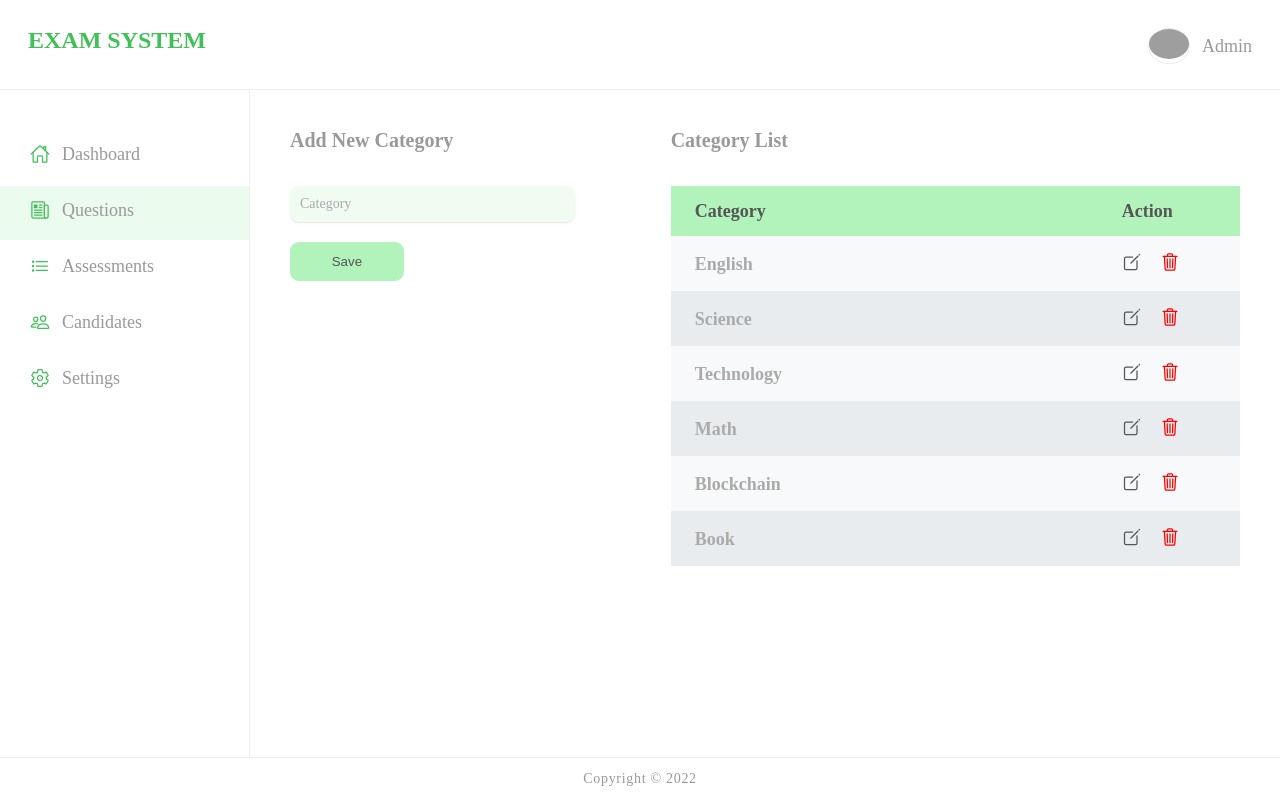
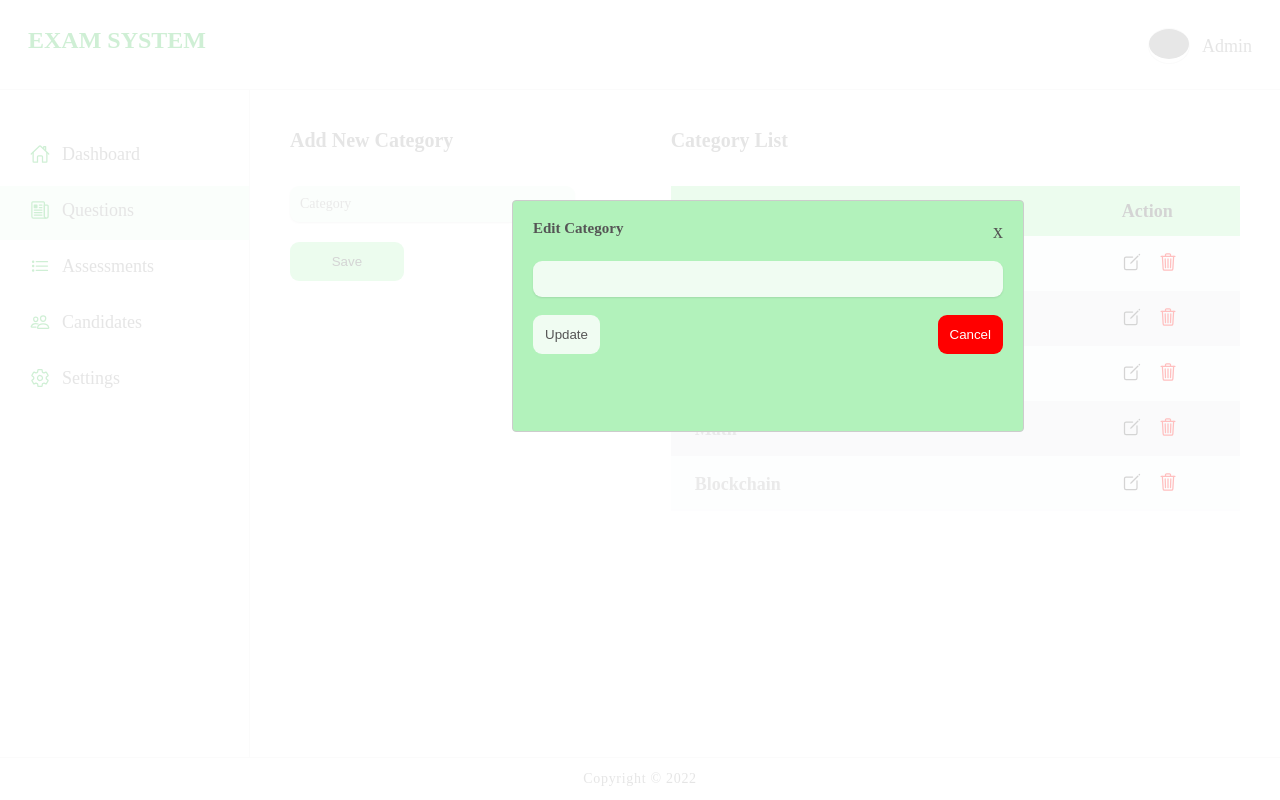
Before and after one commit to Nnvemeka/Exam-system, a React (Create React App) app: page /questions/question-category in a window 1280 px wide. Both pictures are taken after a click on the button 1140 px from the left and 263 px from the top of the page. Built offline with nearby package versions, Linux system fonts and the light colour scheme; data requests are answered from the project's data file; grey boxes are pictures that could not be loaded.

Commit message:
Added a react modal for the edit category button

```diff
--- a/db.json
+++ b/db.json
@@ -19,10 +19,6 @@
     {
       "description": "Blockchain",
       "id": 5
-    },
-    {
-      "description": "Book",
-      "id": 6
     }
   ],
   "Questions": [
--- a/package.json
+++ b/package.json
@@ -10,6 +10,7 @@
     "json-server": "^0.17.0",
     "react": "^18.2.0",
     "react-dom": "^18.2.0",
+    "react-modal": "^3.16.1",
     "react-router-dom": "^6.4.1",
     "react-scripts": "5.0.1"
   },
--- a/src/app.css
+++ b/src/app.css
@@ -16,3 +16,12 @@ body {
 ion-icon {
     pointer-events: none;
 }
+
+.loading {
+    display: flex;
+    justify-content: center;
+    align-items: center;
+    text-align: center;
+    min-height: 50vh;
+    color: #40c057;
+}
--- a/src/components/nav/Nav.jsx
+++ b/src/components/nav/Nav.jsx
@@ -1,5 +1,5 @@
 import React from 'react'
-import { Link, NavLink } from 'react-router-dom'
+import { NavLink } from 'react-router-dom'
 import './nav.css'
 
 const Nav = () => {
--- a/src/pages/question-category/QuestionCategory.jsx
+++ b/src/pages/question-category/QuestionCategory.jsx
@@ -1,22 +1,37 @@
 import React, { useState } from 'react'
 import { useAddCategoriesData, useCategoriesData } from '../../hooks/useCategories'
+import ReactModal from 'react-modal'
 import './questionCategory.css'
 
 const QuestionCategory = () => {
-    const [category, setCategory] = useState('')
+    const [category, setCategory] = useState('');
+    const [onEditModal, setOnEditModal] = useState(false);
+    const [onDeleteModal, setOnDeleteModal] = useState(false);
 
     const { isLoading, data } = useCategoriesData()
-    const {mutate: addCatergory} = useAddCategoriesData()
+    const { mutate: addCategory } = useAddCategoriesData()
+
+    const openEditModal = () => {
+        setOnEditModal(true)
+    }
+
+    const closeEditModal = () => {
+        setOnEditModal(false)
+    }
+
+    const openDeleteModal = () => {
+        setOnDeleteModal(true)
+    }
 
     const handleSubmit = (e) => {
         e.preventDefault()
-        addCatergory({description: category})
+        addCategory({ description: category })
 
         e.target.reset()
     }
 
     if (isLoading) {
-        return <h4 className='cat-loading'>Loading...</h4>
+        return <h4 className='loading'>Loading...</h4>
     }
 
     return (
@@ -40,17 +55,19 @@ const QuestionCategory = () => {
                         </thead>
 
                         <tbody>
-                            {data?.data.map((cat, i) => {
+                            {data?.data.map(({ id, description }) => {
                                 return (
-                                    <tr key={i}>
-                                        <th>{cat.description}</th>
+                                    <tr key={id}>
+                                        <th>{description}</th>
                                         <td>
-                                            <button>
-                                                <ion-icon name="create-outline" class="action-icon edit"></ion-icon>
-                                            </button>
-                                            <button>
-                                                <ion-icon name="trash-outline" class="action-icon trash"></ion-icon>
-                                            </button>
+                                            <div className='btn-container'>
+                                                <button onClick={openEditModal}>
+                                                    <ion-icon name="create-outline" class="action-icon edit"></ion-icon>
+                                                </button>
+                                                <button>
+                                                    <ion-icon name="trash-outline" class="action-icon trash"></ion-icon>
+                                                </button>
+                                            </div>
                                         </td>
                                     </tr>
                                 )
@@ -59,6 +76,48 @@ const QuestionCategory = () => {
                     </table>
                 </div>
             </div>
+            <ReactModal
+                isOpen={onEditModal}
+                onRequestClose={closeEditModal}
+                contentLabel="Edit Category"
+                ariaHideApp={false}
+                closeTimeoutMS={200}
+                className="modal"
+                style={{
+                    overlay: {
+                      position: 'fixed',
+                      top: 0,
+                      left: 0,
+                      right: 0,
+                      bottom: 0,
+                      backgroundColor: 'rgba(255, 255, 255, 0.75)'
+                    },
+                    content: {
+                      position: 'absolute',
+                      top: '25%',
+                      left: '40%',
+                      right: '20%',
+                      bottom: '46%',
+                      border: '1px solid #ccc',
+                      background: '#b2f2bb',
+                      overflow: 'auto',
+                      WebkitOverflowScrolling: 'touch',
+                      borderRadius: '4px',
+                      outline: 'none',
+                      padding: '20px'
+                    }
+                  }}
+            >
+                <div className="modal-header">
+                    <h2>Edit Category</h2>
+                    <span onClick={closeEditModal}>x</span>
+                </div>
+                <input type="text" className='modal-input'/>
+                <div className="modal-button">
+                    <button className='modal-update-btn'>Update</button>
+                    <button className='modal-cancel-btn'>Cancel</button>
+                </div>
+            </ReactModal>
         </main>
     )
 }
--- a/src/pages/question-category/questionCategory.css
+++ b/src/pages/question-category/questionCategory.css
@@ -88,6 +88,12 @@ tbody tr:nth-child(even) {
     background-color: #e9ecef;
 }
 
+.btn-container {
+    display: flex;
+    align-items: center;
+    gap: 1.6rem;
+}
+
 td button {
     border: none;
     cursor: pointer;
@@ -101,18 +107,102 @@ td button {
 
 .edit {
     color: #555;
-    margin-right: 1.8rem;
 }
 
 .trash {
     color: red;
 }
 
-.cat-loading {
+/* MODAL */
+
+/* .ReactModalPortal > div {
+    opacity: 0;
+} */
+
+.ReactModalPortal .ReactModal__Overlay {
+    position: fixed;
+    top: 0;
+    left: 0;
+    right: 0;
+    bottom: 0;
+    transition: opacity 200ms ease-in-out;
+    background-Color: 'rgba(255, 255, 255, 0.75)';
+}
+
+/*
+.ReactModalPortal .ReactModal__Overlay--after-open {
+    opacity: 1;
+}
+
+.ReactModalPortal .ReactModal__Overlay--before-close {
+    opacity: 0;
+} */
+
+.modal {
+    background: #b2f2bb;
+    color: #555;
+    max-width: 50%;
+    outline: none;
+    padding: 2rem;
+    text-align: center;
+}
+
+.modal-header {
     display: flex;
-    justify-content: center;
+    align-items: stretch;
+    justify-content: space-between;
+}
+
+.modal-header span {
+    font-size: 2rem;
+    cursor: pointer;
+    margin-bottom: 2rem;
+}
+
+.modal-input {
+    width: 100%;
+    padding: 1rem;
+    font-size: 1.4rem;
+    font-family: inherit;
+    color: inherit;
+    border: none;
+    background-color: #f0fcf2;
+    border-radius: 9px;
+    box-shadow: 0 1px 2px rgba(0, 0, 0, 0.1);
+    margin-bottom: 1.8rem;
+}
+
+.modal-button {
+    display: flex;
     align-items: center;
-    text-align: center;
-    min-height: 50vh;
-    color: #40c057;
+    justify-content: space-between;
 }
+
+.modal-update-btn {
+    background: none;
+    padding: 1.6rem 3.2rem;
+    color: #555;
+    padding: 1.2rem;
+    border-radius: 9px;
+    border: none;
+    cursor: pointer;
+    transition: all 0.3s;
+    background-color: #f0fcf2;
+}
+
+.modal-cancel-btn {
+    background: none;
+    padding: 1.6rem 3.2rem;
+    color: #fff;
+    padding: 1.2rem;
+    border-radius: 9px;
+    border: none;
+    cursor: pointer;
+    transition: all 0.3s;
+    background-color: red;
+}
+
+.modal *:focus {
+    outline: none;
+    box-shadow: 0 0 0 0.2rem rgba(173, 247, 177, 0.959);
+}
```
Also changed, not shown: 1 other file (tests, documents, lock files or other folders).
